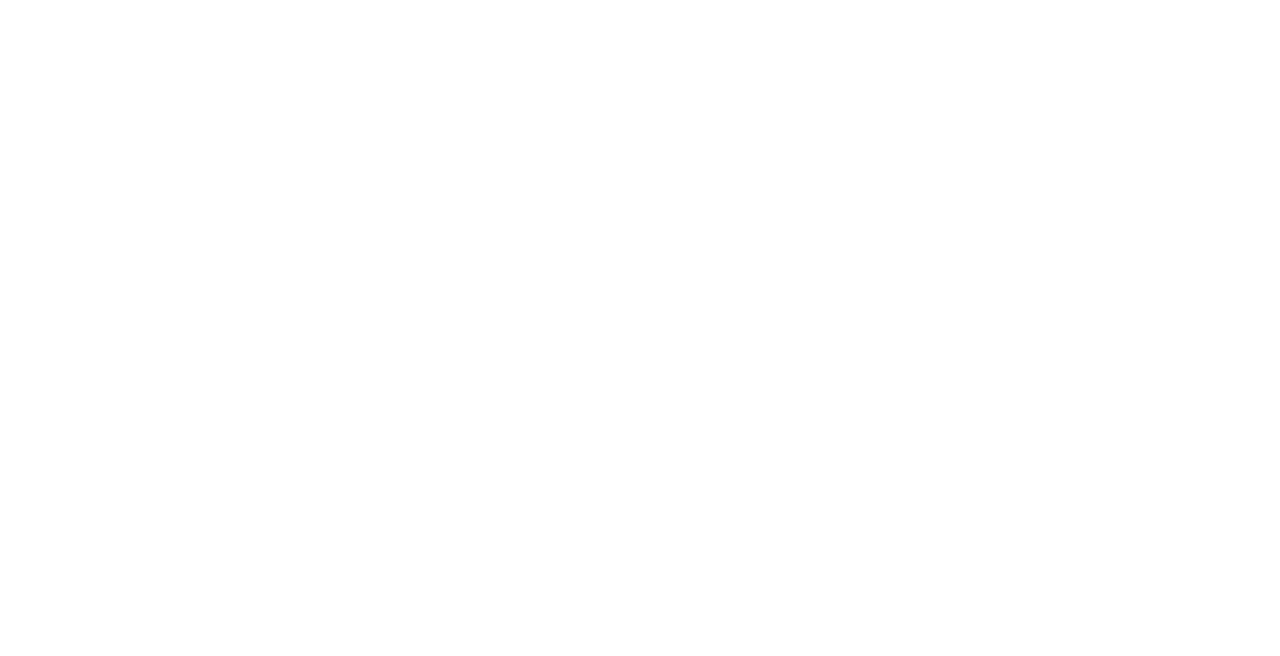
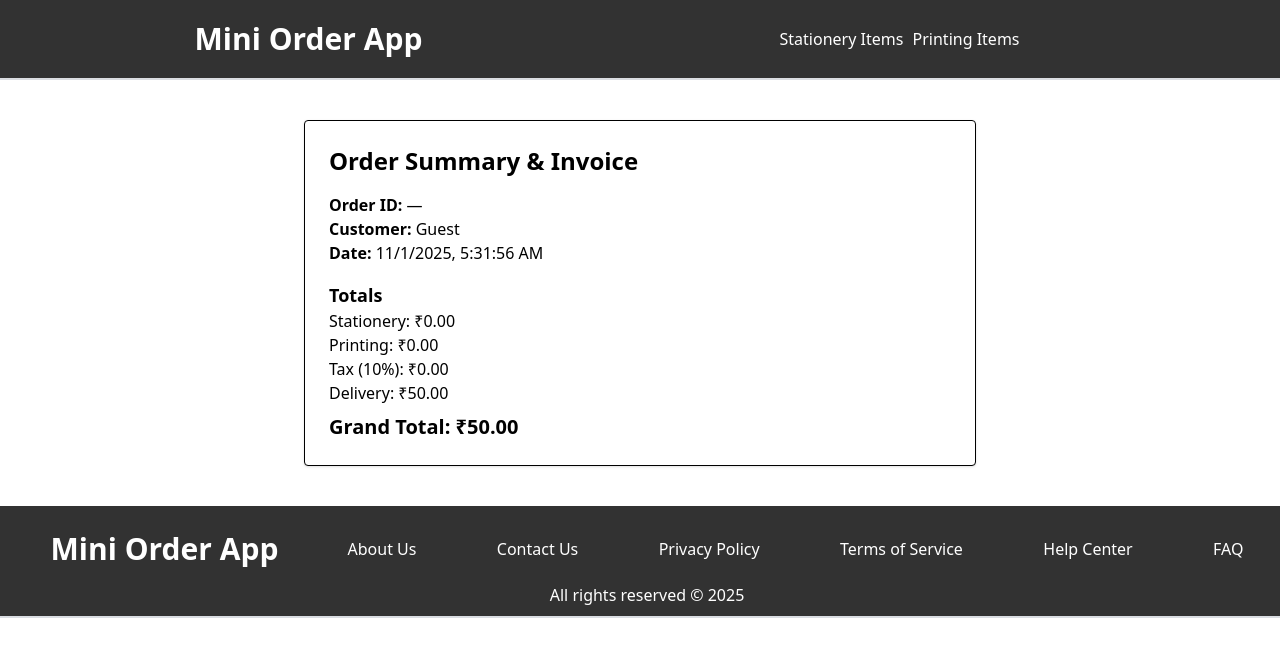
Before and after one commit to MadhavArora1213/O7_Test_Madhav_Arora, a React (Vite) app: page /summary in a window 1280 px wide. Before the commit this address had no page. Shown: the top 656 px of the page. Built offline with nearby package versions, Linux system fonts and the light colour scheme.

Commit message:
correct the pages of combined and order summary

```diff
--- a/src/Components/Combined_Calculation_Tax.jsx
+++ b/src/Components/Combined_Calculation_Tax.jsx
@@ -6,37 +6,66 @@
 // ● Display Grand Total = Stationery + Printing + Tax +
 
 import React from 'react';
+import { useLocation, useNavigate } from 'react-router-dom';
 function Combined_Calculation_Tax({stationeryTotal, printingTotal}) {
+    const location = useLocation();
+    const navigate = useNavigate();
+    const params = new URLSearchParams(location.search);
+
+    // values from navigate state (preferred)
+    const stateValues = location.state || {};
+
+    // helper to parse fallback sources and ensure numbers
+    const parseNumber = (v) => {
+        const n = Number(v);
+        return Number.isFinite(n) ? n : 0;
+    };
+
+    const stationery = parseNumber(
+        typeof stationeryTotal !== 'undefined' && stationeryTotal !== null
+            ? stationeryTotal
+            : stateValues.stationeryTotal ?? params.get('stationeryTotal')
+    );
+
+    const printing = parseNumber(
+        typeof printingTotal !== 'undefined' && printingTotal !== null
+            ? printingTotal
+            : stateValues.printingTotal ?? params.get('printingTotal')
+    );
+
     const deliveryCharge = 50;
-    const tax = 0.1 * (stationeryTotal + printingTotal);
-    const grandTotal = stationeryTotal + printingTotal + tax + deliveryCharge;
+    const tax = 0.1 * (stationery + printing);
+    const grandTotal = stationery + printing + tax + deliveryCharge;
+
     return (
         <div className="max-w-md mx-auto p-4 border rounded shadow mt-10 mb-10">
             <h2 className="text-2xl font-bold mb-4">Combined Calculation & Tax</h2>
-            {/* // take total values from props and show here */}
             <div className="mb-2">
-                <p>Stationery Total: ₹{stationeryTotal}</p>
-                <p>Printing Total: ₹{printingTotal}</p>
-                <p>Tax (10%): ₹{tax}</p>
-                <p>Delivery Charge: ₹{deliveryCharge}</p>
-                <h3 className="text-lg font-bold">Grand Total: ₹{grandTotal}</h3>
+                <p>Stationery Total: ₹{stationery.toFixed(2)}</p>
+                <p>Printing Total: ₹{printing.toFixed(2)}</p>
+                <p>Tax (10%): ₹{tax.toFixed(2)}</p>
+                <p>Delivery Charge: ₹{deliveryCharge.toFixed(2)}</p>
+                <h3 className="text-lg font-bold">Grand Total: ₹{grandTotal.toFixed(2)}</h3>
+            </div>
 
-            </div>
-            {/* // button of order summary and invoice page */}
-            {/* onclick calculate the summary and redirect to order summary and invoice page and shown the order summary */}
             <div className="mt-4">
-                <button className="bg-blue-500 text-white px-4 py-2 rounded hover:bg-blue-600"
-                onClick={() => {
-                    // Navigate to the Order Summary and Invoice page
-                    // Pass the necessary props
-                    const customerName = "John Doe"; // Example data
-                    const orderDate = new Date().toLocaleDateString();
-                    const orderID = "ORD123456";
-                    const stationeryItems = [{name: "Sample Stationery Item", total: stationeryTotal}];
-                    const printingItems = [{name: "Sample Printing Item", total: printingTotal}];
-                    const url = `/order-summary?customerName=${encodeURIComponent(customerName)}&orderDate=${encodeURIComponent(orderDate)}&orderID=${encodeURIComponent(orderID)}&stationeryTotal=${stationeryTotal}&printingTotal=${printingTotal}&tax=${tax}&deliveryCharge=${deliveryCharge}&grandTotal=${grandTotal}`;
-                    window.location.href = url;
-                }}>
+                <button
+                    className="bg-blue-500 text-white px-4 py-2 rounded hover:bg-blue-600"
+                    onClick={() => {
+                        // pass full order data to Order Summary using state
+                        const orderData = {
+                            customerName: "John Doe",
+                            orderDate: new Date().toLocaleString(),
+                            orderID: `ORD${Date.now()}`,
+                            stationeryTotal: stationery,
+                            printingTotal: printing,
+                            tax,
+                            deliveryCharge,
+                            grandTotal
+                        };
+                        navigate('/order-summary', { state: orderData });
+                    }}
+                >
                     View Order Summary & Invoice
                 </button>
             </div>
--- a/src/Components/Order_Summary_And_Invoice.jsx
+++ b/src/Components/Order_Summary_And_Invoice.jsx
@@ -10,64 +10,41 @@
 // take all things form the query url
 
 import React from 'react';
-function OrderSummaryAndInvoice({customerName, orderDate, orderID, stationeryItems, printingItems, stationeryTotal, printingTotal, tax, deliveryCharge, grandTotal}) {
+import { useLocation } from 'react-router-dom';
+
+function OrderSummary() {
+    const location = useLocation();
+    const params = new URLSearchParams(location.search);
+    const s = location.state || {};
+
+    const parseNumber = (v) => {
+        const n = Number(v);
+        return Number.isFinite(n) ? n : 0;
+    };
+
+    const stationeryTotal = parseNumber(s.stationeryTotal ?? params.get('stationeryTotal'));
+    const printingTotal = parseNumber(s.printingTotal ?? params.get('printingTotal'));
+    const tax = parseNumber(s.tax ?? params.get('tax') ?? 0.1 * (stationeryTotal + printingTotal));
+    const deliveryCharge = parseNumber(s.deliveryCharge ?? params.get('deliveryCharge') ?? 50);
+    const grandTotal = parseNumber(s.grandTotal ?? params.get('grandTotal') ?? stationeryTotal + printingTotal + tax + deliveryCharge);
+
     return (
-        <div className="max-w-3xl mx-auto p-4 border rounded shadow mt-10 mb-10">
-            <h2 className="text-2xl font-bold mb-4">Order Summary / Invoice</h2>
-            <div className="mb-4">
-                <p><strong>Customer Name:</strong> {customerName}</p>
-                <p><strong>Order Date:</strong> {orderDate}</p>
-                <p><strong>Order ID:</strong> {orderID}</p>
-            </div>
-            <div className="mb-4">
-                <h3 className="text-xl font-bold mb-2">Stationery Items</h3>
-                <table className="w-full border">
-                    <thead>
-                        <tr>
-                            <th className="border p-2">Item</th>
-                            <th className="border p-2">Total</th>
-                        </tr>
-                    </thead>
-                    <tbody>
-                        {stationeryItems.map((item, index) => (
-                            <tr key={index}>
-                                <td className="border p-2">{item.name}</td>
-                                <td className="border p-2">₹{item.total}</td>
-                            </tr>
-                        ))}
-                    </tbody>
-                </table>
-                <p className="mt-2"><strong>Stationery Total:</strong> ₹{stationeryTotal}</p>
-            </div>
-            <div className="mb-4">
-                <h3 className="text-xl font-bold mb-2">Printing Items</h3>
-                <table className="w-full border">
-                    <thead>
-                        <tr>
-                            <th className="border p-2">Item</th>
-                            <th className="border p-2">Total</th>
-                        </tr>
-                    </thead>
-                    <tbody>
-                        {printingItems.map((item, index) => (
-                            <tr key={index}>
-                                <td className="border p-2">{item.name}</td>
-                                <td className="border p-2">₹{item.total}</td>
-                            </tr>
-                        ))}
-                    </tbody>
-                </table>
-                <p className="mt-2"><strong>Printing Total:</strong> ₹{printingTotal}</p>
-            </div>
-            <div className="mb-4">
-                <h3 className="text-xl font-bold mb-2">Order Summary</h3>
-                <p><strong>Subtotal:</strong> ₹{stationeryTotal + printingTotal}</p>
-                <p><strong>Tax:</strong> ₹{tax}</p>
-                <p><strong>Delivery Charge:</strong> ₹{deliveryCharge}</p>
-                <p className="font-bold"><strong>Grand Total:</strong> ₹{grandTotal}</p>
+        <div className="max-w-2xl mx-auto p-6 border rounded shadow mt-10 mb-10 bg-white">
+            <h1 className="text-2xl font-bold mb-4">Order Summary & Invoice</h1>
+            <p><strong>Order ID:</strong> {s.orderID ?? params.get('orderID') ?? '—'}</p>
+            <p><strong>Customer:</strong> {s.customerName ?? params.get('customerName') ?? 'Guest'}</p>
+            <p><strong>Date:</strong> {s.orderDate ?? params.get('orderDate') ?? new Date().toLocaleString()}</p>
+
+            <div className="mt-4">
+                <h2 className="text-lg font-semibold">Totals</h2>
+                <p>Stationery: ₹{stationeryTotal.toFixed(2)}</p>
+                <p>Printing: ₹{printingTotal.toFixed(2)}</p>
+                <p>Tax (10%): ₹{tax.toFixed(2)}</p>
+                <p>Delivery: ₹{deliveryCharge.toFixed(2)}</p>
+                <h3 className="text-xl font-bold mt-2">Grand Total: ₹{grandTotal.toFixed(2)}</h3>
             </div>
         </div>
     );
 }
 
-export default OrderSummaryAndInvoice;
+export default OrderSummary;
--- a/src/Components/Printing_Services_Form.jsx
+++ b/src/Components/Printing_Services_Form.jsx
@@ -83,8 +83,8 @@ function PrintingServicesForm() {
             <div className="mb-4">
                 <button className="w-full bg-orange-600 text-white p-2 rounded hover:bg-orange-500" onClick={() => {
                     const stationeryTotal = 0;
-                    // navigate as SPA and pass totals via query params
-                    navigate(`/combined?stationeryTotal=${encodeURIComponent(stationeryTotal)}&printingTotal=${encodeURIComponent(total)}`);
+                    // navigate as SPA and pass numeric totals using location.state
+                    navigate('/combined', { state: { stationeryTotal: Number(stationeryTotal) || 0, printingTotal: Number(total) || 0 } });
                 }}>
                     Place Order
                 </button>
--- a/src/Components/Stationery_Items_Form.jsx
+++ b/src/Components/Stationery_Items_Form.jsx
@@ -104,8 +104,8 @@ function StationeryItemsForm() {
             {/* // Add a submit button (non-functional for now) */}
             <button className="w-full bg-orange-600 text-white p-2 rounded hover:bg-orange-500" onClick={() => {
                 const printingTotal = 0;
-                // navigate as SPA and pass totals via query params
-                navigate(`/combined?stationeryTotal=${encodeURIComponent(total)}&printingTotal=${encodeURIComponent(printingTotal)}`);
+                // navigate as SPA and pass numeric totals using location.state
+                navigate('/combined', { state: { stationeryTotal: Number(total) || 0, printingTotal: Number(printingTotal) || 0 } });
             }}>
                 Place Order
             </button>
```
